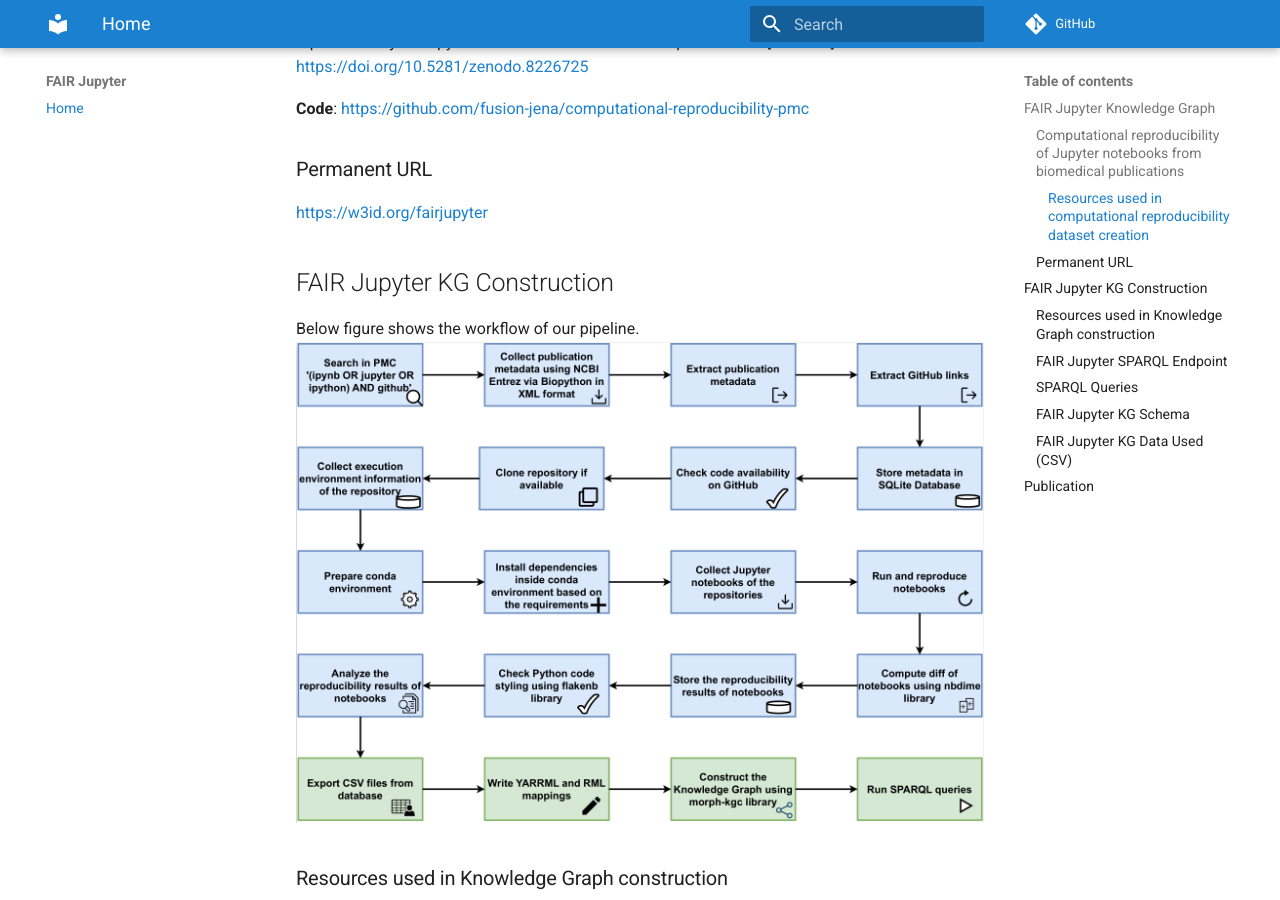
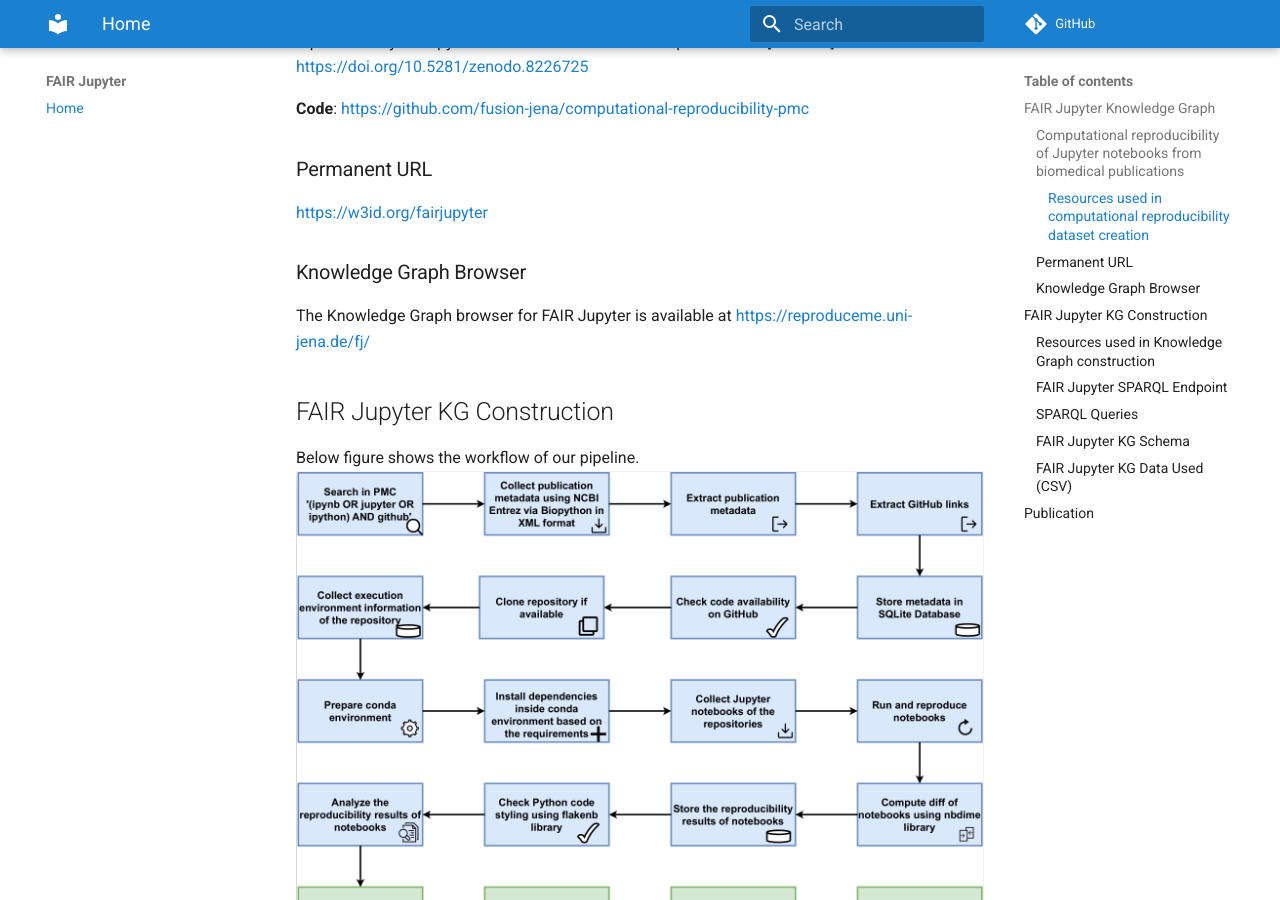
Before and after one commit to fusion-jena/fairjupyter, an MkDocs documentation site: the page built from docs/content/index.md, in a window 1280 px wide and 900 px high, scrolled down 868 px. Built offline with MkDocs 1.6.1 and Material for MkDocs 9.7.7, drawn with Linux system fonts in a browser that asks for light colours; comment, search, counter and statistics services are not loaded.

Commit message:
Update READMe to include the FAIR Jupyter Knowledge Graph Browser.

```diff
--- a/docs/content/index.md
+++ b/docs/content/index.md
@@ -18,6 +18,9 @@ In this dataset, we present the study of computational reproducibility of Jupyte
 
 ### Permanent URL
 [https://w3id.org/fairjupyter](https://w3id.org/fairjupyter)
+
+### Knowledge Graph Browser
+The Knowledge Graph browser for FAIR Jupyter is available at [https://reproduceme.uni-jena.de/fj/](https://reproduceme.uni-jena.de/fj/)
 
 ## FAIR Jupyter KG Construction
 
```
Also changed, not shown: README.md (+3 -0 lines).
